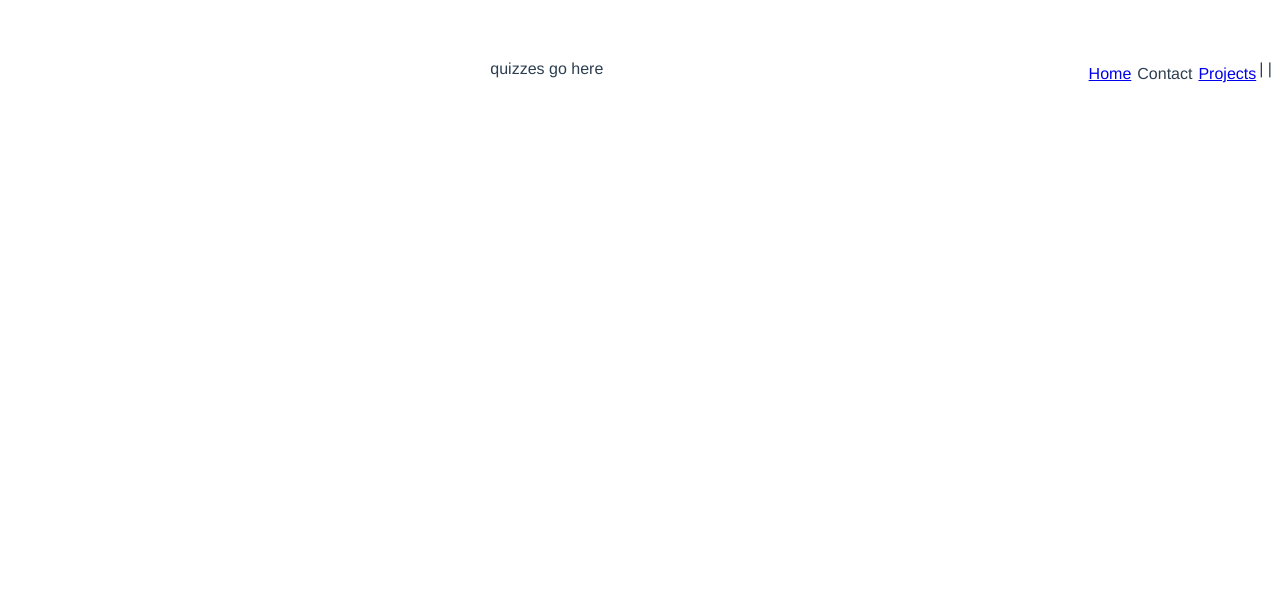
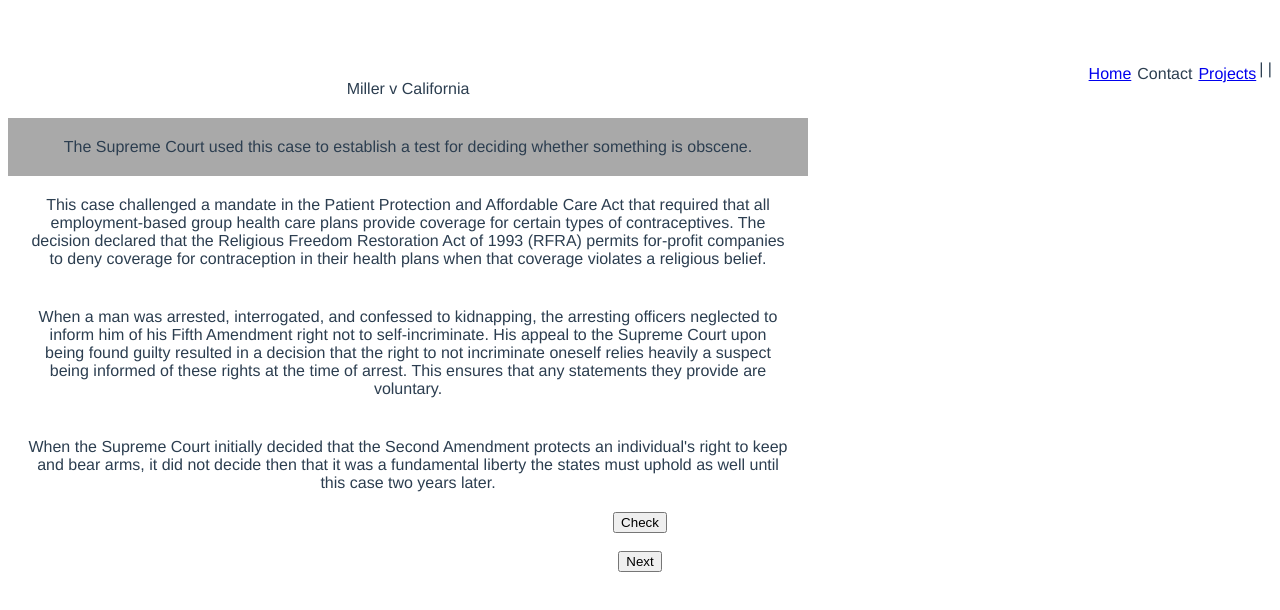
Before and after one commit to dyejohn/mainsite, a Vue app: page /quizzes in a window 1280 px wide. Shown: the top 610 px of the page. Built offline with nearby package versions, Linux system fonts and the light colour scheme.

Commit message:
quizzes work, kind of

```diff
--- a/src/components/FlashCards.vue
+++ b/src/components/FlashCards.vue
@@ -1,20 +1,52 @@
 <template>
-  <div> this will be a flash card {{ cardIndex }}</div>
+  <div class="max-size"> {{answers[currentItem].title}} </div> <br/>
+
+  <button @click="showItem = !showItem"> Show </button>
+
+  <div v-show="showItem" class="max-size" > {{answers[currentItem].description}}</div> <br/>
+  <button v-on:click="pickNewItem">button</button> <br/>
 </template>
 
 <script>
+import {dataService} from "@/data.service";
+
 export default {
   name: "FlashCards",
-  props: {
-    cardIndex: {
-      type: Number,
-      default: 0
-    },
+
+  data: function() {
+    return {
+      answers: [],
+      currentItem: 0,
+      showItem: false
+    };
   },
+  created: function() {
+    this.answers = dataService.getdata().cases;
+
+  },
+  methods: {
+    pickNewItem() {
+      var newPick = this.currentItem;
+      // just to make sure we always get a new one.
+      while(newPick === this.currentItem)
+      {
+        newPick = Math.floor( Math.random() * this.answers.length);
+      }
+
+      this.showItem = false;
+      this.currentItem = newPick
+    }
+
+  }
+
 
 }
 </script>
 
 <style scoped>
-
+.max-size {
+  text-align: center;
+  alignment: center;
+  max-width: 500px;
+}
 </style>
--- a/src/components/Quizzes.vue
+++ b/src/components/Quizzes.vue
@@ -1,13 +1,143 @@
 <template>
-<div>quizzes go here</div>
+  <div :class="{ makeGreen: isCorrect, makeRed: isWrong }" class="framing">
+  <div class="answerFrame">{{ question }}</div>
+  <div @click="setAnswer(0)" class="answerFrame" :class="{ makeSelected: isSelected(0)}" >{{ option1 }}</div>
+  <div @click="setAnswer(1)" class="answerFrame" :class="{ makeSelected: isSelected(1)}" >{{ option2 }}</div>
+  <div @click="setAnswer(2)" class="answerFrame" :class="{ makeSelected: isSelected(2)}" >{{ option3 }}</div>
+  <div @click="setAnswer(3)" class="answerFrame" :class="{ makeSelected: isSelected(3)}" >{{ option4 }}</div>
+  </div>
+  <button @click="checkAnswers">Check</button><br/><br/>
+  <button @click="nextQuestion">Next</button>
 </template>
 
 <script>
+import {dataService} from "@/data.service";
+
 export default {
-name: "Quizzes"
+  name: "Quizzes",
+
+  data: function() {
+    return {
+      answers: [],
+      currentItem: 0,
+      question: "",
+      option1: "",
+      option2: "",
+      option3: "",
+      option4: "",
+      selectedAnswer: 0,
+      correctAnswer: 0,
+      isCorrect: false,
+      isWrong: false
+    };
+  },
+  created: function() {
+    this.answers = dataService.getdata().cases;
+    this.nextQuestion();
+  },
+  methods: {
+    setAnswer(answer) {
+      this.selectedAnswer = answer;
+    },
+    isSelected(itemId) {
+      if(itemId == this.selectedAnswer)
+      {
+        return true;
+      }
+      return false;
+    },
+    nextQuestion() {
+      // clear the colors
+      this.isCorrect = false;
+      this.isWrong = false;
+      // flip a coin to see which way to make the question.
+      var questionType = Math.floor( Math.random() * 2);
+      var pickQuestion = Math.floor( Math.random() * this.answers.length);
+      const questionAnswers = this.makeOtherRandomChoices(pickQuestion, this.answers.length);
+      this.correctAnswer = questionAnswers.correctChoice;
+      const choiceList = questionAnswers.choices;
+      if(questionType == 0)
+      {
+        // list a title, and then 4 descriptions
+        this.question = this.answers[pickQuestion].title;
+        this.option1 = this.answers[choiceList[0]].description;
+        this.option2 = this.answers[choiceList[1]].description;
+        this.option3 = this.answers[choiceList[2]].description;
+        this.option4 = this.answers[choiceList[3]].description;
+      }
+      else
+      {
+        // list a description and 4 titles.
+        this.question = this.answers[pickQuestion].description;
+        this.option1 = this.answers[choiceList[0]].title;
+        this.option2 = this.answers[choiceList[1]].title;
+        this.option3 = this.answers[choiceList[2]].title;
+        this.option4 = this.answers[choiceList[3]].title;
+
+      }
+    },
+    makeOtherRandomChoices(initial, max) {
+      // pick three other questions and hand them back with this initial
+      // shuffle the list.
+      var response = [initial];
+      while (response.length < 4)
+      {
+        var nextPick =  Math.floor( Math.random() * max);
+        if (!response.includes(nextPick))
+        {
+          response.push(nextPick);
+        }
+      }
+      // randomly swap the first element with one of the others.. so the right answer
+      // isn't always in the first spot.
+      // occasionally this is still 0, and that's ok. we want the right answer to sometimes
+      // be the first.
+      var swapper = Math.floor( Math.random() * 4);
+      response[0] = response[swapper]
+      response[swapper] = initial;
+      return {choices: response, correctChoice: swapper};
+    },
+    checkAnswers() {
+      //if(this.selectedAnswer === 0 && this.correctAnswer === 0)
+      //{
+        // just return
+     //   return;
+     // }
+      if(this.selectedAnswer === this.correctAnswer )
+      {
+        this.isCorrect = true;
+        return;
+      }
+      this.isCorrect = false;
+      this.isWrong = true;
+    },
+
+  }
+
+
 }
 </script>
 
 <style scoped>
+  .makeGreen {
+    background-color: limegreen;
+  }
+  .makeRed {
+    background-color: indianred;
+  }
+  .makeSelected {
+    background-color: darkgrey;
+  }
 
+  .framing {
+    max-width: 800px;
+    align-content: center;
+    alignment: center;
+    align-items: center;
+    vertical-align: top;
+  }
+
+  .answerFrame {
+    padding: 20px;
+  }
 </style>
--- a/src/data.service.js
+++ b/src/data.service.js
@@ -186,4 +186,6 @@ const getdata = function() {
     ]};
 }
 
-export default getdata;
+export const dataService ={
+    getdata
+}
```
